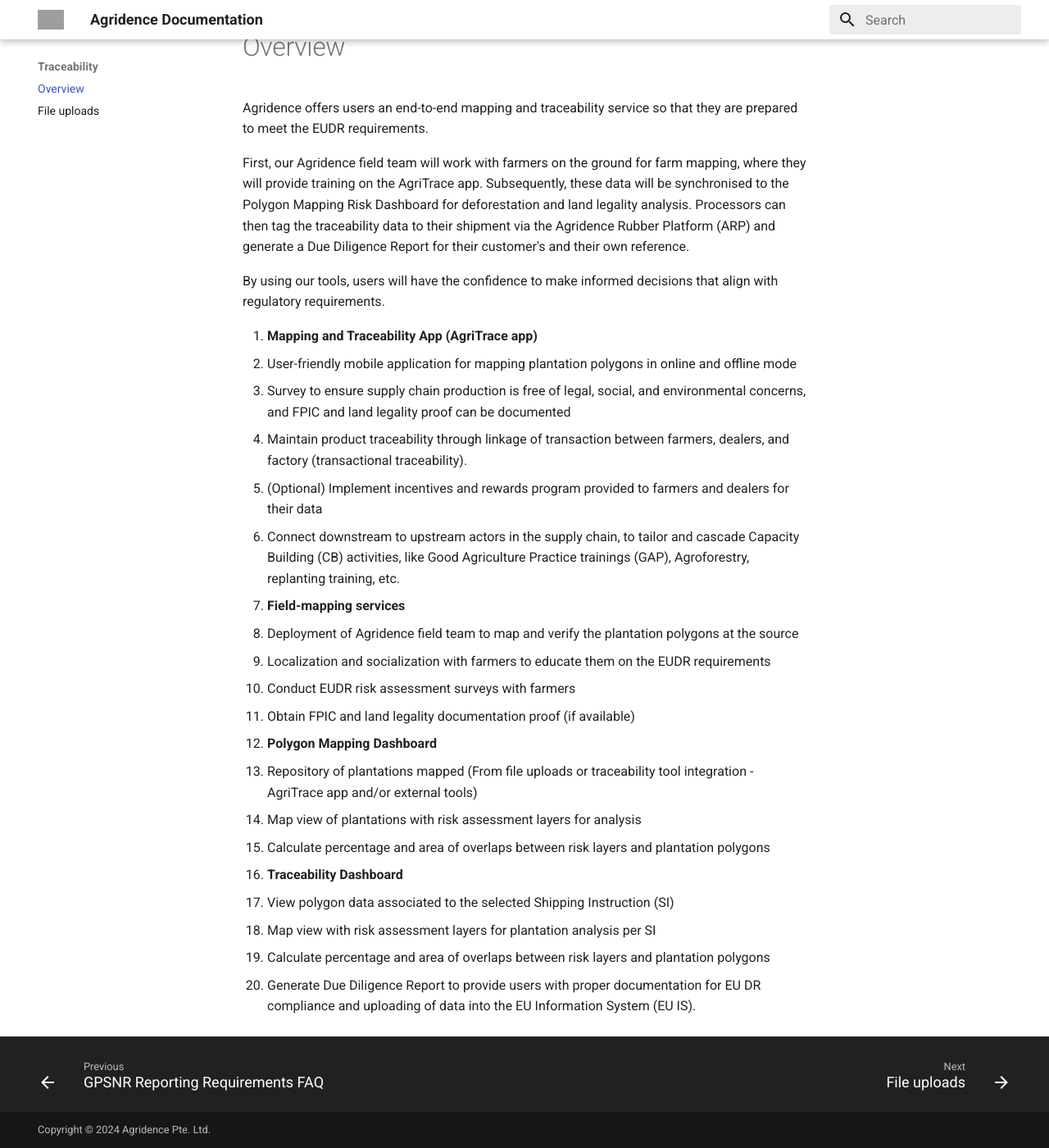
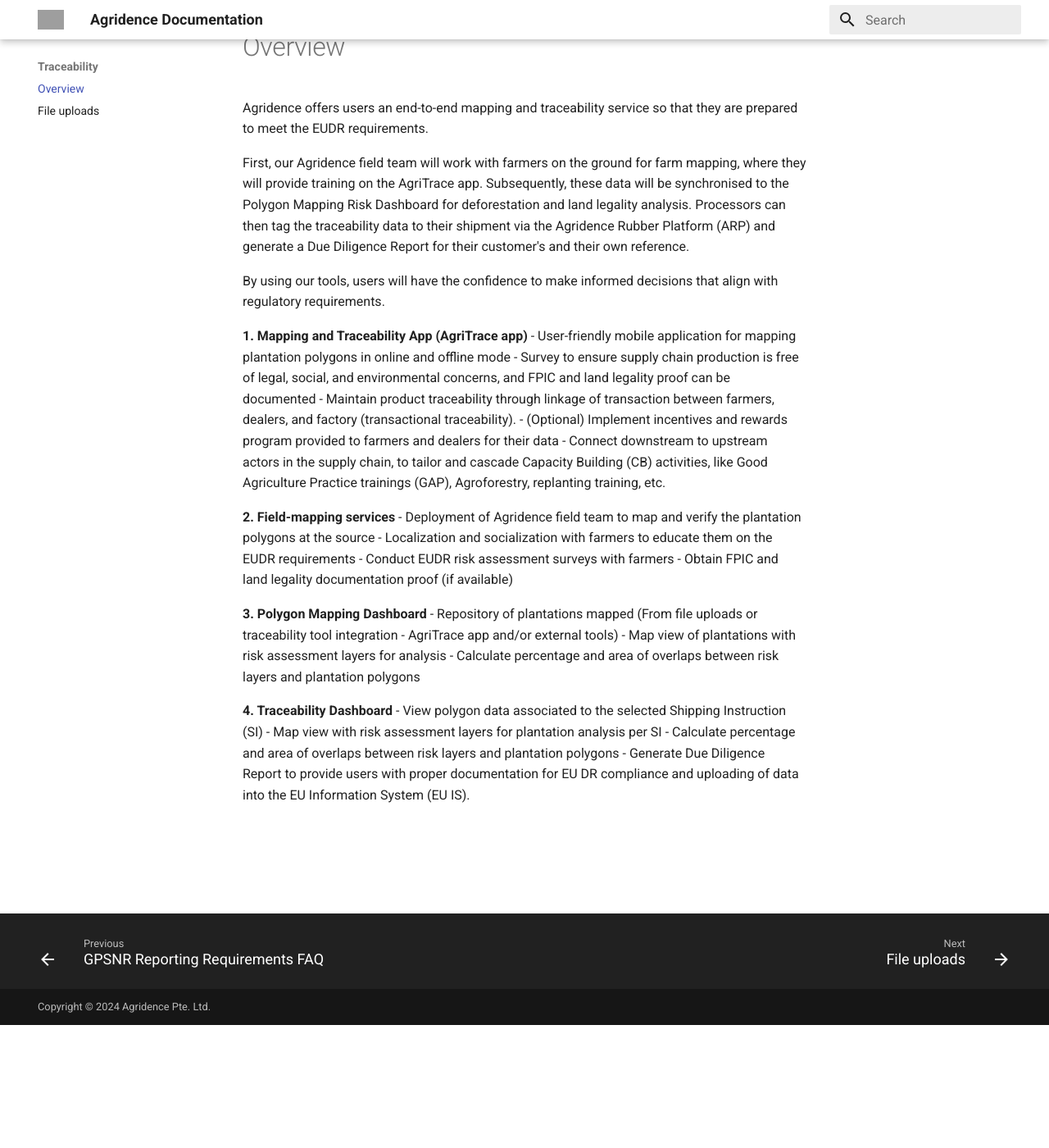
Before and after one commit to Agridence/public-docs, an MkDocs documentation site: the page built from docs/traceability/README.md, in a window 1280 px wide and 1400 px high, scrolled down 150 px. Shown: the whole window at 82% size. Built offline with MkDocs 1.6.1 and Material for MkDocs 9.7.7, drawn with Linux system fonts in a browser that asks for light colours; grey boxes are pictures that could not be loaded.

Commit message:
Gpsnr rr faq (#10)
* changed numbering format

* changed bullet point formatting

* bullet points

```diff
--- a/docs/traceability/README.md
+++ b/docs/traceability/README.md
@@ -6,25 +6,25 @@ First, our Agridence field team will work with farmers on the ground for farm ma
 
 By using our tools, users will have the confidence to make informed decisions that align with regulatory requirements.
 
-1.	**Mapping and Traceability App (AgriTrace app)**
-- User-friendly mobile application for mapping plantation polygons in online and offline mode
-- Survey to ensure supply chain production is free of legal, social, and environmental concerns, and FPIC and land legality proof can be documented
-- Maintain product traceability through linkage of transaction between farmers, dealers, and factory (transactional traceability).
-- (Optional) Implement incentives and rewards program provided to farmers and dealers for their data
-- Connect downstream to upstream actors in the supply chain, to tailor and cascade Capacity Building (CB) activities, like Good Agriculture Practice trainings (GAP), Agroforestry, replanting training, etc.
+**1. Mapping and Traceability App (AgriTrace app)**
+ - User-friendly mobile application for mapping plantation polygons in online and offline mode
+ - Survey to ensure supply chain production is free of legal, social, and environmental concerns, and FPIC and land legality proof can be documented
+ - Maintain product traceability through linkage of transaction between farmers, dealers, and factory (transactional traceability).
+ - (Optional) Implement incentives and rewards program provided to farmers and dealers for their data
+ - Connect downstream to upstream actors in the supply chain, to tailor and cascade Capacity Building (CB) activities, like Good Agriculture Practice trainings (GAP), Agroforestry, replanting training, etc.
 
-2.	**Field-mapping services**
+**2. Field-mapping services**
 - Deployment of Agridence field team to map and verify the plantation polygons at the source
 - Localization and socialization with farmers to educate them on the EUDR requirements
 - Conduct EUDR risk assessment surveys with farmers
 - Obtain FPIC and land legality documentation proof (if available)
 
-3.	**Polygon Mapping Dashboard**
+**3. Polygon Mapping Dashboard**
 - Repository of plantations mapped (From file uploads or traceability tool integration - AgriTrace app and/or external tools)
 - Map view of plantations with risk assessment layers for analysis
 - Calculate percentage and area of overlaps between risk layers and plantation polygons
 
-4.	**Traceability Dashboard**
+**4. Traceability Dashboard**
 - View polygon data associated to the selected Shipping Instruction (SI)
 - Map view with risk assessment layers for plantation analysis per SI
 - Calculate percentage and area of overlaps between risk layers and plantation polygons
```
